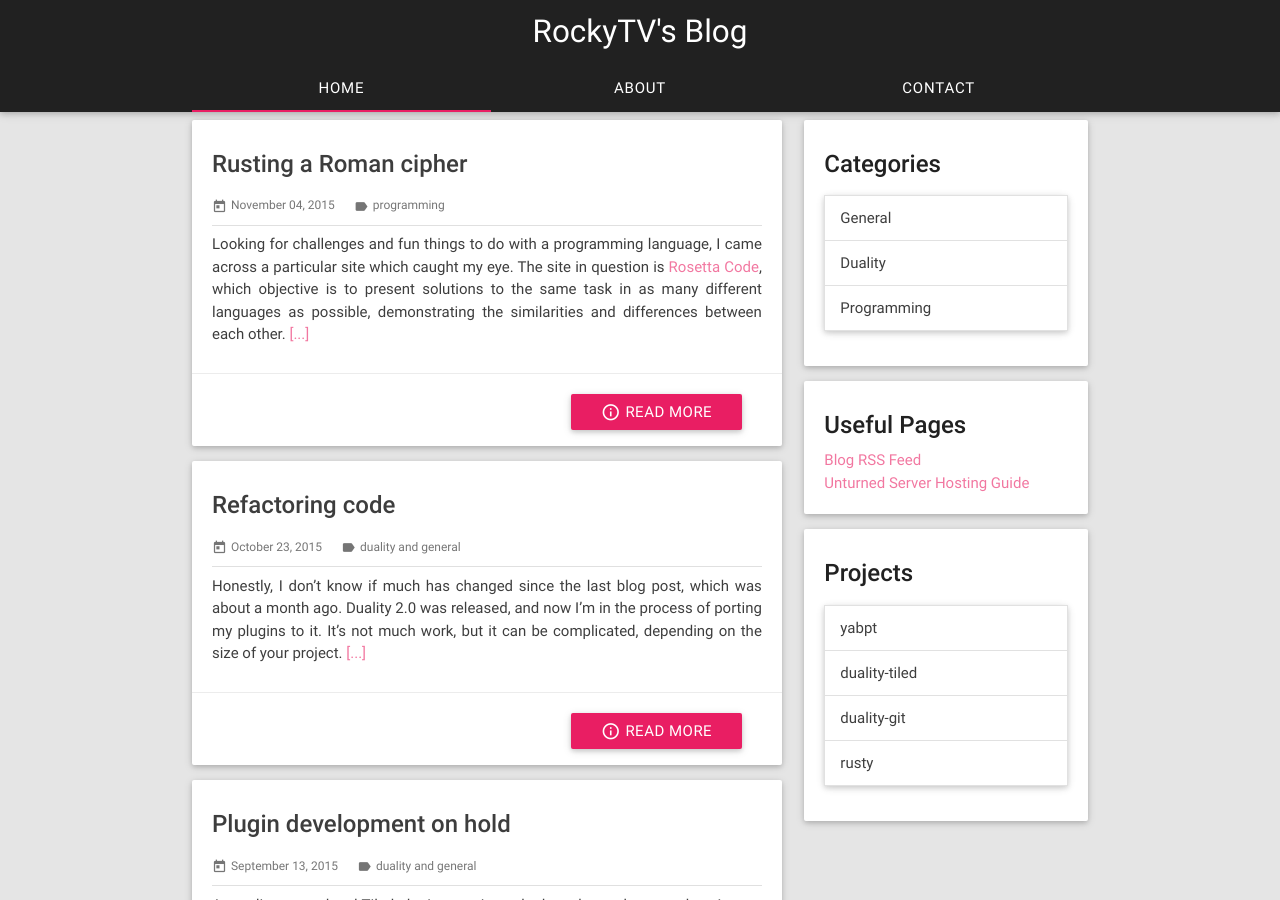
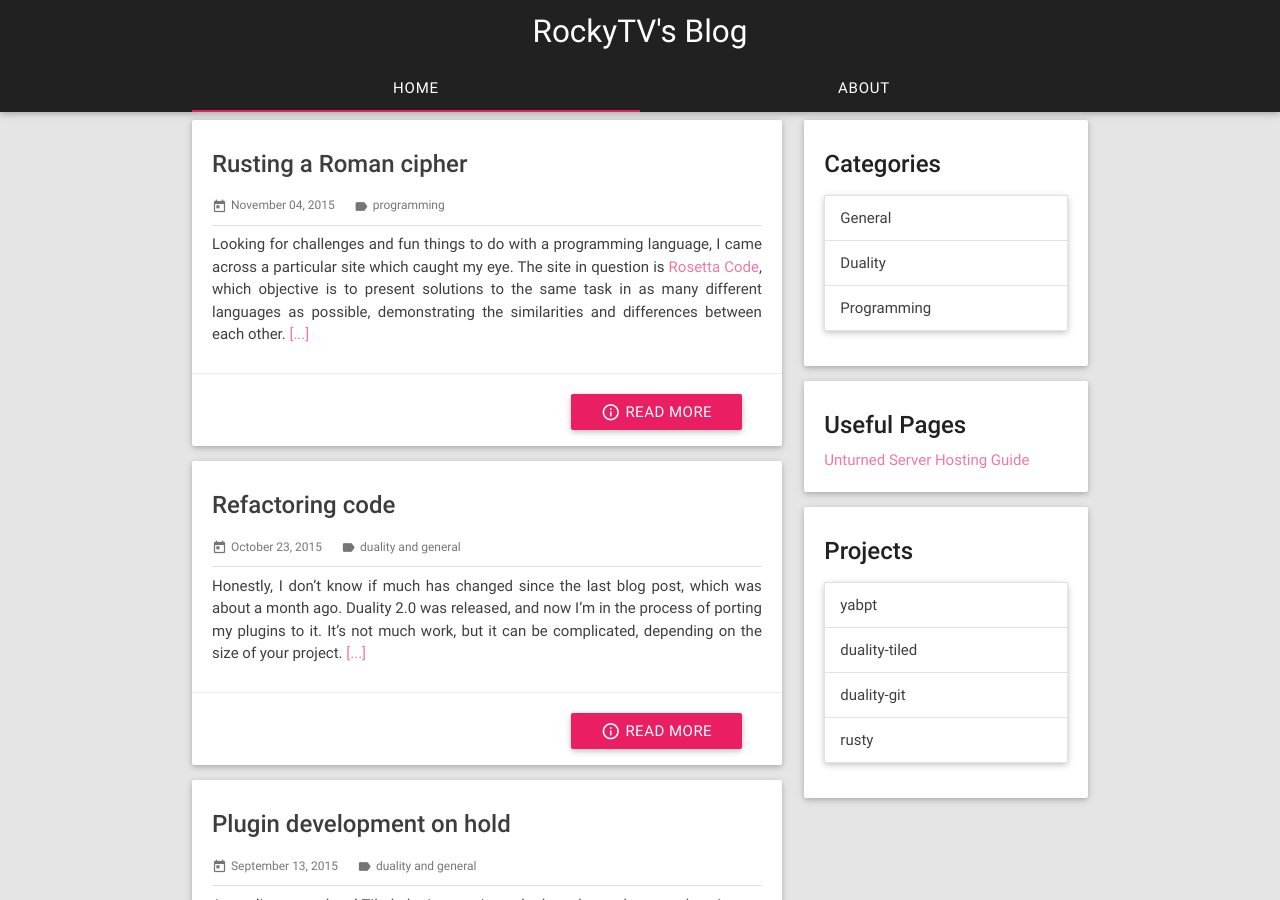
Before and after one commit to kyl3r92/rockytv.github.io, a Jekyll site: the page built from index.html, in a window 1280 px wide and 900 px high. Built offline with Jekyll 4.4.1, drawn with Linux system fonts in a browser that asks for light colours; the list of posts is cut into pages by our own code.

Commit message:
Remove feed from useful resources, remove contact link

```diff
--- a/_data/resources.yml
+++ b/_data/resources.yml
@@ -1,5 +1,2 @@
-- name: Blog RSS Feed
-  url: /feed.xml
-
 - name: Unturned Server Hosting Guide
   url: /unturned-server-hosting-guide/
--- a/_includes/contact.html
+++ /dev/null
@@ -1,40 +0,0 @@
-<div class="container contact">
-    <div class="card">
-        <div class="card-content black-text">
-            <p class="card-title">
-                <span class="page-title">Contact</span>
-            </p>
-            <div class="card-description">
-                <div class="row">
-                    <form class="col s12" action="https://getsimpleform.com/messages?form_api_token=79eb2ff8e2632e7170d4b3eef886eec0" method="post">
-                        <div class="input-field col s6">
-                            <i class="material-icons prefix">account_circle</i>
-                            <input type="text" id="first_name" name="First Name" class="validate" required>
-                            <label for="first_name">First Name</label>
-                        </div>
-                        <div class="input-field col s6">
-                            <input type="text" id="last_name" name="Last Name" class="validate" required>
-                            <label for="last_name">Last Name</label>
-                        </div>
-                        <div class="input-field col s12">
-                            <i class="material-icons prefix">email</i>
-                            <input type="email" id="email" name="Email" class="validate" required>
-                            <label for="email">Email</label>
-                        </div>
-                        <div class="input-field col s12">
-                            <i class="material-icons prefix">mode_edit</i>
-                            <textarea type="textarea" id="message" name="Message" length="512" class="materialize-textarea" required></textarea>
-                            <label for="message">Message</label>
-                        </div>
-                        <div class="input-field col s12">
-                            <button class="btn waves-effect waves-light right" type="submit">
-                                Submit
-                                <i class="material-icons left">send</i>
-                            </button>
-                        </div>
-                    </form>
-                </div>
-            </div>
-        </div>
-    </div>
-</div>
--- a/_includes/header.html
+++ b/_includes/header.html
@@ -2,13 +2,13 @@
     <nav>
         <div class="nav-wrapper">
             <a href="{{ site.baseurl}}/" class="brand-logo center">{{ site.name }}</a>
+            <span class="icon hide-on-med-and-down"><a href="{{ site.baseurl }}/feed.xml"><i class="octicon octicon-rss"></i></a></span>
         </div>
     </nav>
     <div class="container">
         <ul class="tabs" id="navigation">
             <li class="tab"><a class="active" href="#home">Home</a></li>
             <li class="tab"><a href="#about">About</a></li>
-            <li class="tab"><a href="#contact">Contact</a></li>
         </ul>
     </div>
 </header>
--- a/_layouts/base.html
+++ b/_layouts/base.html
@@ -50,9 +50,6 @@
         <div id="about">
             {% include about.html %}
         </div>
-        <div id="contact">
-            {% include contact.html %}
-        </div>
     </main>
     {% include footer.html %}
 </body>
```
